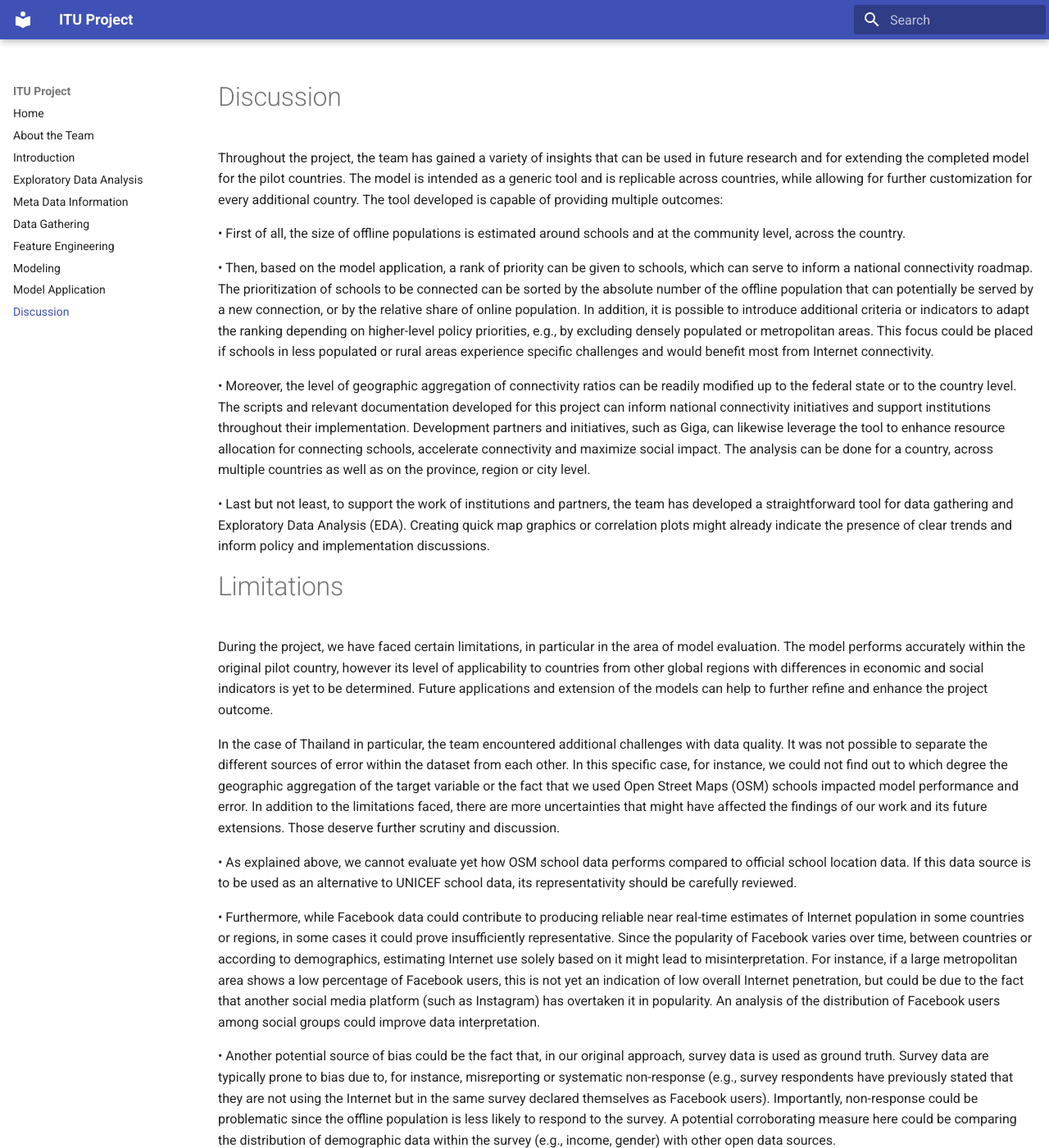
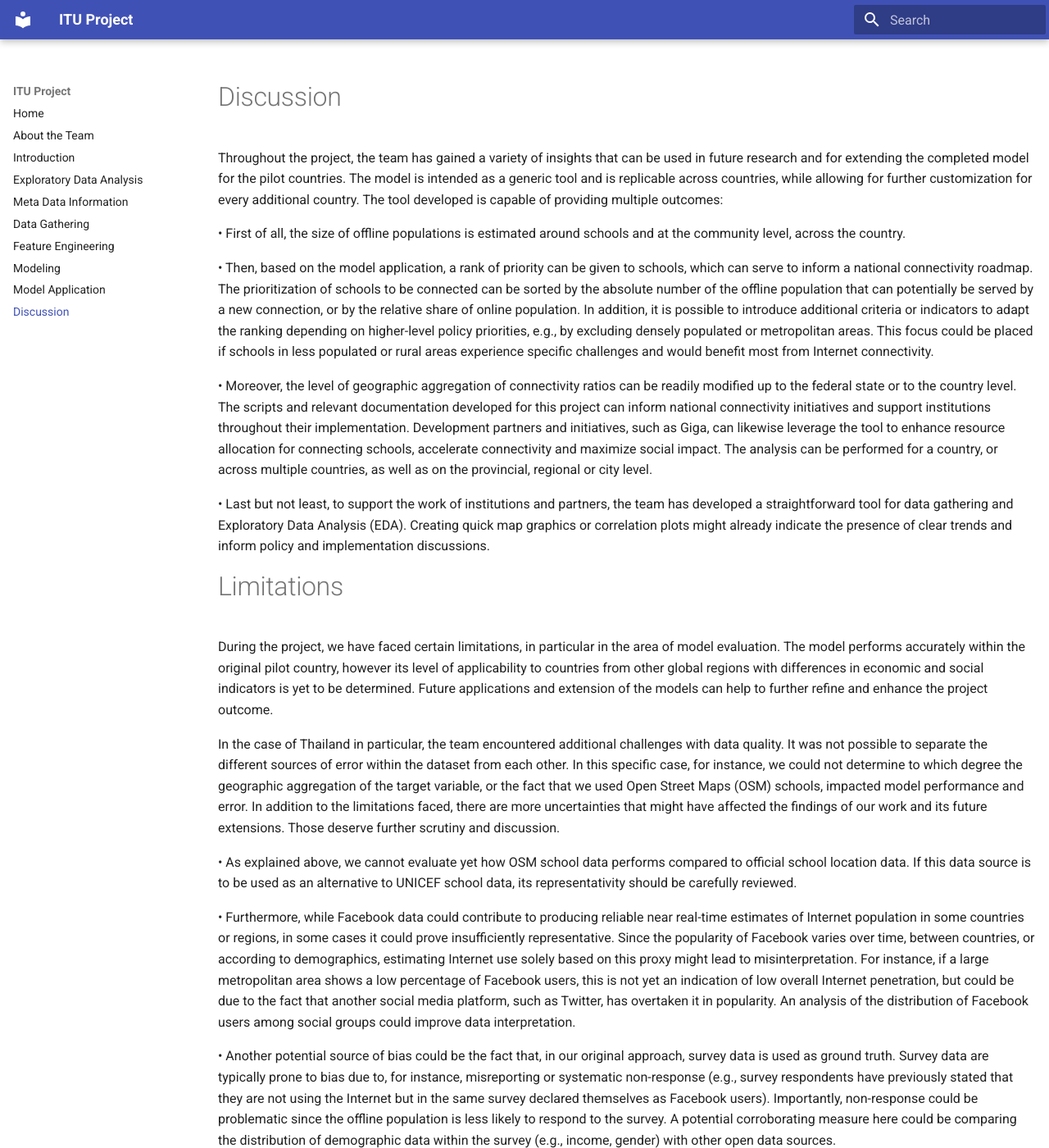
Before and after one commit to DSSGxUK/itu, an MkDocs documentation site: the page built from documentation/docs/conc.md, in a window 1280 px wide and 1400 px high. Shown: the whole window at 82% size. Built offline with MkDocs 1.6.1 and Material for MkDocs 9.7.7, drawn with Linux system fonts in a browser that asks for light colours.

Commit message:
Update conc.md

```diff
--- a/documentation/docs/conc.md
+++ b/documentation/docs/conc.md
@@ -7,7 +7,7 @@ The tool developed is capable of providing multiple outcomes:
 
 •	Then, based on the model application, a rank of priority can be given to schools, which can serve to inform a national connectivity roadmap. The prioritization of schools to be connected can be sorted by the absolute number of the offline population that can potentially be served by a new connection, or by the relative share of online population. In addition, it is possible to introduce additional criteria or indicators to adapt the ranking depending on higher-level policy priorities, e.g., by excluding densely populated or metropolitan areas. This focus could be placed if schools in less populated or rural areas experience specific challenges and would benefit most from Internet connectivity.
 
-•	Moreover, the level of geographic aggregation of connectivity ratios can be readily modified up to the federal state or to the country level. The scripts and relevant documentation developed for this project can inform national connectivity initiatives and support institutions throughout their implementation. Development partners and initiatives, such as Giga, can likewise leverage the tool to enhance resource allocation for connecting schools, accelerate connectivity and maximize social impact. The analysis can be done for a country, across multiple countries as well as on the province, region or city level.
+•	Moreover, the level of geographic aggregation of connectivity ratios can be readily modified up to the federal state or to the country level. The scripts and relevant documentation developed for this project can inform national connectivity initiatives and support institutions throughout their implementation. Development partners and initiatives, such as Giga, can likewise leverage the tool to enhance resource allocation for connecting schools, accelerate connectivity and maximize social impact. The analysis can be performed for a country, or across multiple countries, as well as on the provincial, regional or city level.
 
 •	Last but not least, to support the work of institutions and partners, the team has developed a straightforward tool for data gathering and Exploratory Data Analysis (EDA). Creating quick map graphics or correlation plots might already indicate the presence of clear trends and inform policy and implementation discussions.
 
@@ -16,12 +16,12 @@ The tool developed is capable of providing multiple outcomes:
 
 During the project, we have faced certain limitations, in particular in the area of model evaluation. The model performs accurately within the original pilot country, however its level of applicability to countries from other global regions with differences in economic and social indicators is yet to be determined. Future applications and extension of the models can help to further refine and enhance the project outcome.
 
-In the case of Thailand in particular, the team encountered additional challenges with data quality. It was not possible to separate the different sources of error within the dataset from each other. In this specific case, for instance, we could not find out to which degree the geographic aggregation of the target variable or the fact that we used Open Street Maps (OSM) schools impacted model performance and error.
+In the case of Thailand in particular, the team encountered additional challenges with data quality. It was not possible to separate the different sources of error within the dataset from each other. In this specific case, for instance, we could not determine to which degree the geographic aggregation of the target variable, or the fact that we used Open Street Maps (OSM) schools, impacted model performance and error.
 In addition to the limitations faced, there are more uncertainties that might have affected the findings of our work and its future extensions. Those deserve further scrutiny and discussion.
 
 •	As explained above, we cannot evaluate yet how OSM school data performs compared to official school location data. If this data source is to be used as an alternative to UNICEF school data, its representativity should be carefully reviewed.
 
-•	Furthermore, while Facebook data could contribute to producing reliable near real-time estimates of Internet population in some countries or regions, in some cases it could prove insufficiently representative. Since the popularity of Facebook varies over time, between countries or according to demographics, estimating Internet use solely based on it might lead to misinterpretation. For instance, if a large metropolitan area shows a low percentage of Facebook users, this is not yet an indication of low overall Internet penetration, but could be due to the fact that another social media platform (such as Instagram) has overtaken it in popularity. An analysis of the distribution of Facebook users among social groups could improve data interpretation.
+•	Furthermore, while Facebook data could contribute to producing reliable near real-time estimates of Internet population in some countries or regions, in some cases it could prove insufficiently representative. Since the popularity of Facebook varies over time, between countries, or according to demographics, estimating Internet use solely based on this proxy might lead to misinterpretation. For instance, if a large metropolitan area shows a low percentage of Facebook users, this is not yet an indication of low overall Internet penetration, but could be due to the fact that another social media platform, such as Twitter, has overtaken it in popularity. An analysis of the distribution of Facebook users among social groups could improve data interpretation.
 
 •	Another potential source of bias could be the fact that, in our original approach, survey data is used as ground truth. Survey data are typically prone to bias due to, for instance, misreporting or systematic non-response (e.g., survey respondents have previously stated that they are not using the Internet but in the same survey declared themselves as Facebook users). Importantly, non-response could be problematic since the offline population is less likely to respond to the survey. A potential corroborating measure here could be comparing the distribution of demographic data within the survey (e.g., income, gender) with other open data sources.
 
```
